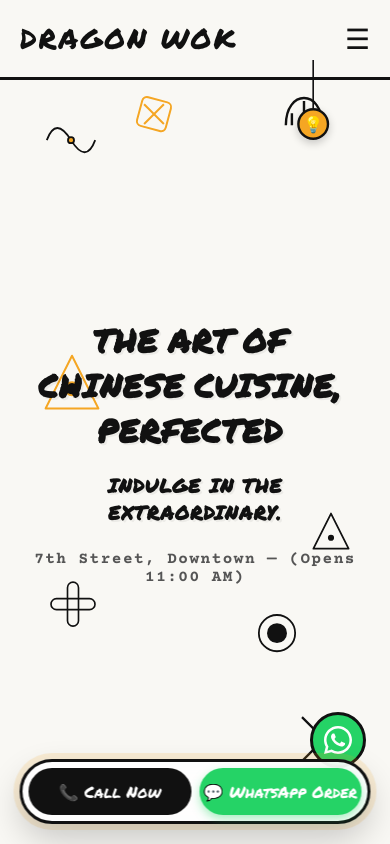
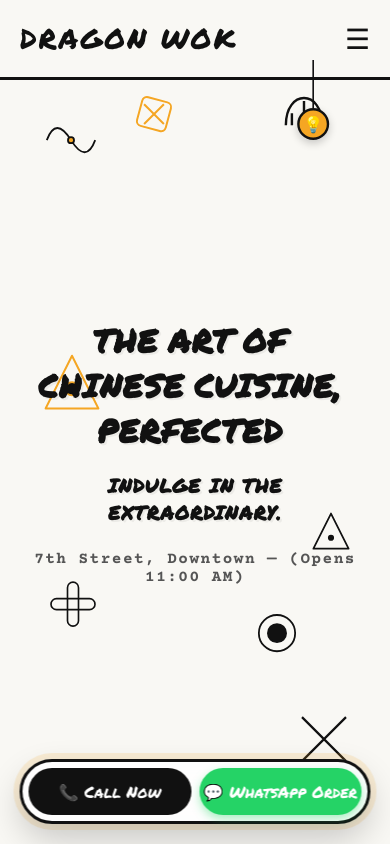
Before and after one commit to Yuzii08/dragon-wok, a Next.js app: page / in a window 390 px wide. Shown: the top 844 px of the page. Built offline with nearby package versions, Linux system fonts and the light colour scheme.

Commit message:
Fix mobile sketch map collapsing and hide redundant whatsapp icon

```diff
--- a/app/globals.css
+++ b/app/globals.css
@@ -311,7 +311,7 @@ footer a:hover{text-decoration:underline;opacity:.6;}
 .wa-float{position:fixed;bottom:24px;right:24px;width:56px;height:56px;border-radius:50%;background:#25D366;display:flex;align-items:center;justify-content:center;z-index:999;border:3px solid #111;text-decoration:none;animation:pulse 2.5s infinite;transition:transform 0.2s ease;}
 .wa-float:hover{transform:scale(1.1);}
 @keyframes pulse{0%{box-shadow:0 0 0 0 rgba(37,211,102,.5);}70%{box-shadow:0 0 0 14px rgba(37,211,102,0);}100%{box-shadow:0 0 0 0 rgba(37,211,102,0);}}
-@media(max-width:768px){.wa-float{bottom:76px;}}
+@media(max-width:768px){.wa-float{display:none;}}
 
 /* ═══ MOBILE BAR ═══ */
 .mobile-bar{
@@ -559,7 +559,7 @@ body.dark-mode .drag-instructions { color:#f5a623; }
 
 @media(max-width:900px) {
   .sketch-container { flex-direction:column; height:auto; }
-  .sketch-map { height:350px; }
+  .sketch-map { height:350px; min-height:350px; flex:none; }
   .sketch-table.small { width: 50px; height: 50px; }
   .sketch-table.medium { width: 80px; height: 50px; }
   .sketch-table.large { width: 100px; height: 70px; }
```
